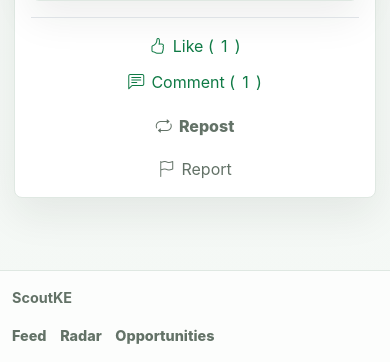
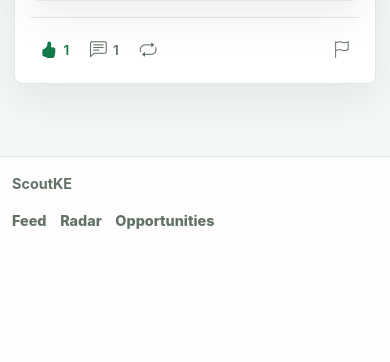
Before and after one commit to lauspence/scoutke, a Django app: page /posts/ in a window 390 px wide. Shown: the part 1245-1607 px from the top of the page. After the commit the page ends 1474 px from the top, so only its background shows below. Run offline with Django 5.2, Linux system fonts and the light colour scheme; a user stored in the database is signed in; tables that the repository leaves empty hold one stand-in row (values such as "Sample post"); grey boxes marked "Sample" are stand-in pictures; data that the repository does not hold is empty; some libraries are stand-ins or nearby versions.

Commit message:
Redesign post like/comment/repost row as compact icon buttons
The old mobile layout stacked Like/Comment/Repost/Report as
full-width buttons, one per row. Replaced with a single horizontal
row of icon+count pill buttons, and the like button now reflects
liked/unliked state (filled icon, active color) instead of only
updating the count.

```diff
--- a/posts/templates/posts/feeds.html
+++ b/posts/templates/posts/feeds.html
@@ -83,6 +83,10 @@ document.addEventListener("DOMContentLoaded", function() {
       .then(res => res.json())
       .then(data => {
         document.getElementById("likes-count-" + postId).textContent = data.total_likes;
+        likeButton.classList.toggle("is-active", data.liked);
+        const icon = likeButton.querySelector("i");
+        icon.classList.toggle("bi-hand-thumbs-up", !data.liked);
+        icon.classList.toggle("bi-hand-thumbs-up-fill", data.liked);
       });
     }
   });
--- a/posts/templates/posts/partials/post_list.html
+++ b/posts/templates/posts/partials/post_list.html
@@ -56,27 +56,29 @@
         {% endif %}
       {% endif %}
 
-      <div class="post-actions text-muted border-top pt-3">
+      <div class="post-actions border-top pt-3">
         {% if user.is_authenticated %}
           <div class="post-action-group">
-            <a href="#" class="text-decoration-none icon-btn like-btn" data-id="{{ post.id }}">
-              <i class="bi bi-hand-thumbs-up"></i>Like (<span id="likes-count-{{ post.id }}">{{ post.total_likes }}</span>)
+            <a href="#" class="action-btn like-btn {% if user in post.likes.all %}is-active{% endif %}" data-id="{{ post.id }}">
+              <i class="bi {% if user in post.likes.all %}bi-hand-thumbs-up-fill{% else %}bi-hand-thumbs-up{% endif %}"></i>
+              <span id="likes-count-{{ post.id }}">{{ post.total_likes }}</span>
             </a>
-            <a class="text-decoration-none icon-btn" data-bs-toggle="collapse" href="#comments-{{ post.id }}">
-              <i class="bi bi-chat-left-text"></i>Comment (<span id="comments-count-{{ post.id }}">{{ post.comments.count }}</span>)
+            <a class="action-btn" data-bs-toggle="collapse" href="#comments-{{ post.id }}">
+              <i class="bi bi-chat-left-text"></i>
+              <span id="comments-count-{{ post.id }}">{{ post.comments.count }}</span>
             </a>
             <form action="{% url 'repost_post' post.id %}" method="POST">
               {% csrf_token %}
-              <button type="submit" class="btn btn-link p-0 icon-btn text-muted"><i class="bi bi-repeat"></i>Repost</button>
+              <button type="submit" class="action-btn"><i class="bi bi-repeat"></i><span class="d-none d-sm-inline">Repost</span></button>
             </form>
           </div>
-          <a href="{% url 'report_post' post.id %}" class="text-decoration-none icon-btn text-muted">
-            <i class="bi bi-flag"></i>Report
+          <a href="{% url 'report_post' post.id %}" class="action-btn action-btn--muted" aria-label="Report post">
+            <i class="bi bi-flag"></i>
           </a>
         {% else %}
           <div class="post-action-group">
-            <a href="{% url 'login' %}" class="text-decoration-none">Like ({{ post.total_likes }})</a>
-            <a href="{% url 'login' %}" class="text-decoration-none">Comment ({{ post.comments.count }})</a>
+            <a href="{% url 'login' %}" class="action-btn"><i class="bi bi-hand-thumbs-up"></i><span>{{ post.total_likes }}</span></a>
+            <a href="{% url 'login' %}" class="action-btn"><i class="bi bi-chat-left-text"></i><span>{{ post.comments.count }}</span></a>
           </div>
         {% endif %}
       </div>
--- a/static/css/app.css
+++ b/static/css/app.css
@@ -534,9 +534,51 @@ html[data-theme="dark"] .navbar-toggler-icon {
 
 .post-action-group {
   display: flex;
-  flex-wrap: wrap;
-  align-items: center;
-  gap: 0.75rem;
+  align-items: center;
+  gap: 0.25rem;
+}
+
+.post-action-group form {
+  display: contents;
+}
+
+.action-btn {
+  display: inline-flex;
+  align-items: center;
+  gap: 0.4rem;
+  padding: 0.5rem 0.85rem;
+  border-radius: 999px;
+  color: var(--sk-muted, #6c757d);
+  text-decoration: none;
+  background: transparent;
+  border: none;
+  font-weight: 600;
+  font-size: 0.9rem;
+  line-height: 1;
+  transition: background-color 0.15s ease, color 0.15s ease, transform 0.1s ease;
+}
+
+.action-btn i {
+  font-size: 1.05rem;
+}
+
+.action-btn:hover,
+.action-btn:focus-visible {
+  background: rgba(var(--sk-soft-rgb), 0.9);
+  color: var(--sk-green);
+}
+
+.action-btn:active {
+  transform: scale(0.94);
+}
+
+.action-btn.is-active {
+  color: var(--sk-green);
+}
+
+.action-btn--muted {
+  color: var(--sk-muted, #6c757d);
+  padding-inline: 0.6rem;
 }
 
 .action-row.justify-content-start {
@@ -1682,20 +1724,28 @@ textarea {
     gap: 0.75rem;
   }
 
-  .post-actions,
   .action-row {
     align-items: stretch;
     flex-direction: column;
   }
 
-  .post-action-group,
-  .post-actions .btn,
-  .post-actions a,
-  .post-actions form,
   .action-row .btn,
   .action-row a,
   .action-row form {
     width: 100%;
+  }
+
+  .post-actions {
+    gap: 0.25rem;
+  }
+
+  .post-action-group {
+    gap: 0.1rem;
+  }
+
+  .action-btn {
+    padding: 0.5rem 0.6rem;
+    font-size: 0.85rem;
   }
 
   .btn,
```
